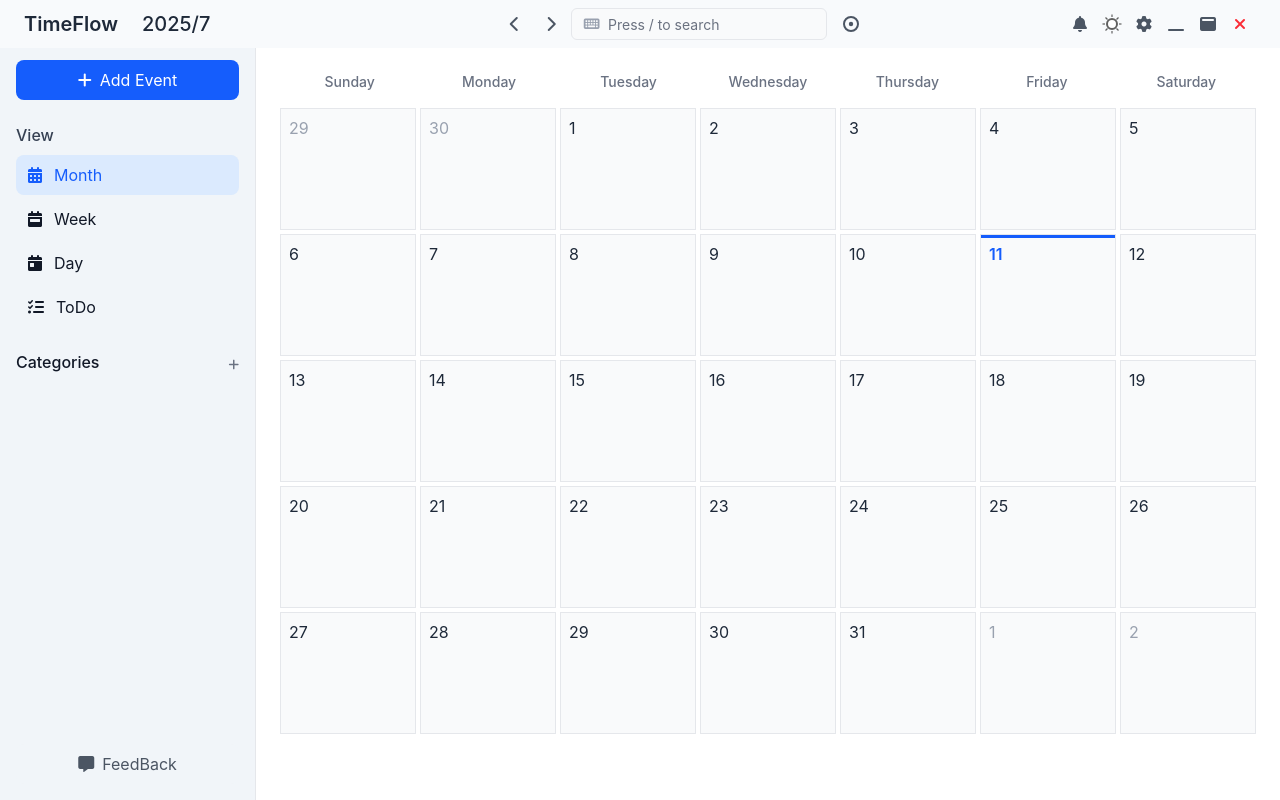
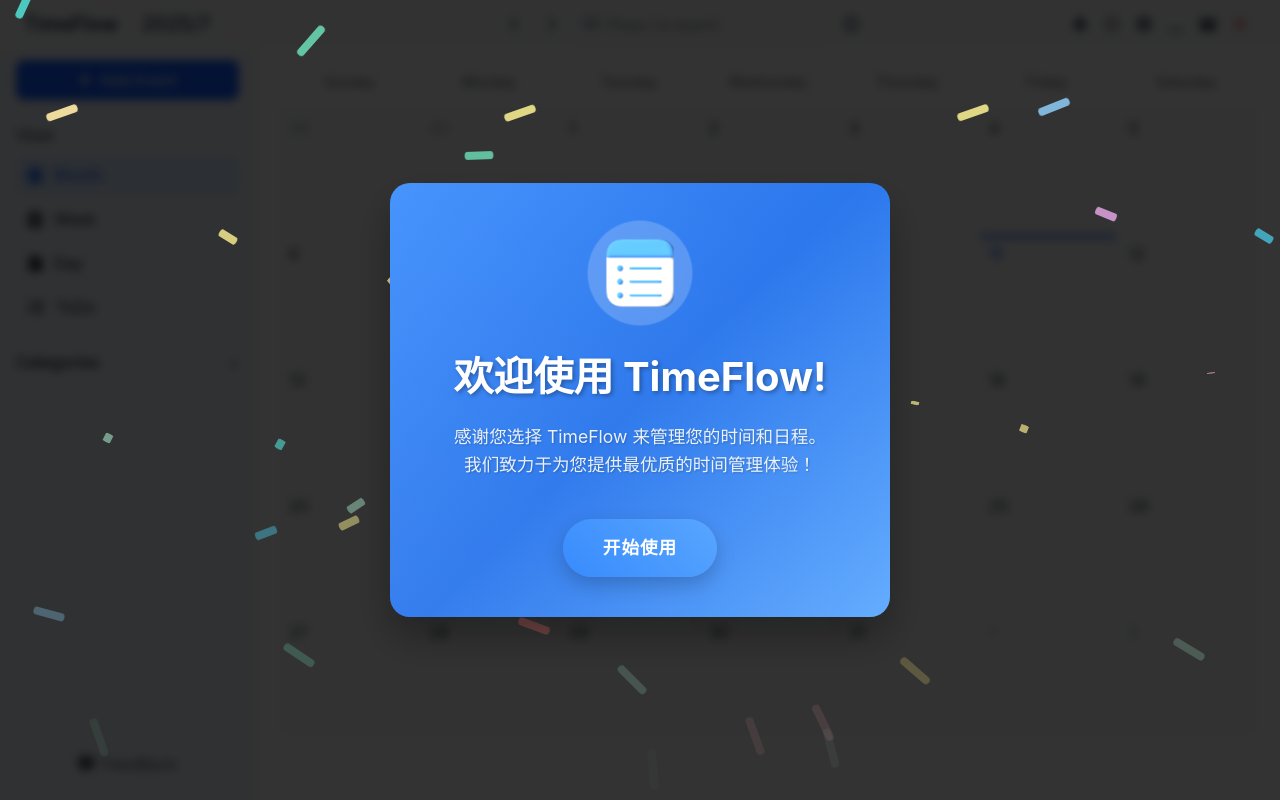
Before and after one commit to SYSU-TimeFlow/TimeFlow, a Vue app: page /#/ in a window 1280 px wide. Built offline with nearby package versions, Linux system fonts and the light colour scheme.

Commit message:
feat(welcome_page): init

```diff
--- a/package.json
+++ b/package.json
@@ -1,7 +1,7 @@
 {
   "name": "TimeFlow",
   "private": true,
-  "version": "1.2.0",
+  "version": "1.2.1",
   "type": "module",
   "main": "./src/main/main.js",
   "config": {
--- /dev/null
+++ b/src/renderer/components/pages/WelcomePage.vue
@@ -0,0 +1,285 @@
+<!--
+  @component: WelcomePage
+  @description: 欢迎界面组件，包含感谢信息和彩色飘带动画效果，只在首次使用时显示
+  @author: GitHub Copilot
+  @date: 2025-07-12
+-->
+
+<template>
+  <div v-if="showWelcome" class="welcome-modal-overlay" @click="closeWelcome">
+    <!-- 彩色飘带背景 -->
+    <div class="confetti-container">
+      <div
+        v-for="(ribbon, index) in ribbons"
+        :key="index"
+        class="ribbon"
+        :style="getRibbonStyle(ribbon)"
+      ></div>
+    </div>
+
+    <!-- 欢迎内容 -->
+    <div class="welcome-modal" @click.stop>
+      <div class="welcome-content">
+        <!-- 应用图标 -->
+        <div class="welcome-icon">
+          <div class="icon-circle">
+            <img src="/icon.png" alt="TimeFlow" class="app-icon" />
+          </div>
+        </div>
+
+        <!-- 欢迎标题 -->
+        <h1 class="welcome-title">欢迎使用 TimeFlow!</h1>
+
+        <!-- 感谢信息 -->
+        <p class="welcome-message">
+          感谢您选择 TimeFlow 来管理您的时间和日程。
+          <br>
+          我们致力于为您提供最优质的时间管理体验！
+        </p>
+
+        <!-- 开始按钮 -->
+        <button class="start-button" @click="closeWelcome">
+          开始使用
+        </button>
+      </div>
+    </div>
+  </div>
+</template>
+
+<script lang="ts" setup>
+import { ref, onMounted, onUnmounted } from 'vue';
+import { useSettingStore } from '../../stores/setting';
+
+const settingStore = useSettingStore();
+
+// 响应式数据
+const showWelcome = ref(false);
+const ribbons = ref<Array<{color: string, delay: number, duration: number, left: number}>>([]);
+
+// 彩色飘带配置 - 恢复彩色效果
+const ribbonColors = [
+  '#FF6B6B', '#4ECDC4', '#45B7D1', '#96CEB4', '#FFEAA7',
+  '#DDA0DD', '#98D8C8', '#F7DC6F', '#BB8FCE', '#85C1E9',
+  '#FF9999', '#66CDAA', '#87CEEB', '#F0E68C', '#FFB6C1'
+];
+
+// 生成飘带数据
+const generateRibbons = () => {
+  const ribbonCount = 40;
+  ribbons.value = [];
+
+  for (let i = 0; i < ribbonCount; i++) {
+    ribbons.value.push({
+      color: ribbonColors[Math.floor(Math.random() * ribbonColors.length)],
+      delay: Math.random() * 2000,
+      duration: 1500 + Math.random() * 1000,
+      left: Math.random() * 100
+    });
+  }
+};
+
+// 获取飘带样式
+const getRibbonStyle = (ribbon: any) => {
+  return {
+    backgroundColor: ribbon.color,
+    left: `${ribbon.left}%`,
+    animationDelay: `${ribbon.delay}ms`,
+    animationDuration: `${ribbon.duration}ms`
+  };
+};
+
+// 关闭欢迎界面
+const closeWelcome = () => {
+  showWelcome.value = false;
+  settingStore.setWelcomeShown(true);
+};
+
+// 组件挂载时检查是否需要显示欢迎界面
+onMounted(() => {
+  if (!settingStore.hasWelcomeBeenShown) {
+    showWelcome.value = true;
+    generateRibbons();
+  }
+});
+</script>
+
+<style scoped>
+.welcome-modal-overlay {
+  position: fixed;
+  top: 0;
+  left: 0;
+  width: 100vw;
+  height: 100vh;
+  background-color: rgba(0, 0, 0, 0.8);
+  display: flex;
+  justify-content: center;
+  align-items: center;
+  z-index: 9999;
+  backdrop-filter: blur(5px);
+}
+
+.confetti-container {
+  position: absolute;
+  top: 0;
+  left: 0;
+  width: 100%;
+  height: 100%;
+  overflow: hidden;
+  pointer-events: none;
+}
+
+.ribbon {
+  position: absolute;
+  width: 8px;
+  height: 40px;
+  top: -40px;
+  border-radius: 4px;
+  animation: twistAndFall linear infinite;
+  opacity: 0.9;
+  transform-origin: center;
+}
+
+@keyframes twistAndFall {
+  0% {
+    transform: translateY(-40px) rotateZ(0deg) rotateX(0deg);
+    opacity: 1;
+  }
+  50% {
+    transform: translateY(50vh) rotateZ(180deg) rotateX(90deg);
+    opacity: 0.8;
+  }
+  100% {
+    transform: translateY(100vh) rotateZ(360deg) rotateX(180deg);
+    opacity: 0;
+  }
+}
+
+.welcome-modal {
+  background: linear-gradient(135deg, #388bfd 0%, #1f6feb 50%, #58a6ff 100%);
+  border-radius: 20px;
+  padding: 40px;
+  max-width: 500px;
+  width: 90%;
+  text-align: center;
+  box-shadow: 0 20px 40px rgba(0, 0, 0, 0.3);
+  animation: modalAppear 0.5s ease-out;
+  position: relative;
+  overflow: hidden;
+}
+
+.welcome-modal::before {
+  content: '';
+  position: absolute;
+  top: 0;
+  left: 0;
+  right: 0;
+  bottom: 0;
+  background: linear-gradient(45deg, rgba(255,255,255,0.1) 0%, rgba(255,255,255,0.05) 100%);
+  pointer-events: none;
+}
+
+@keyframes modalAppear {
+  0% {
+    opacity: 0;
+    transform: scale(0.8) translateY(20px);
+  }
+  100% {
+    opacity: 1;
+    transform: scale(1) translateY(0);
+  }
+}
+
+.welcome-content {
+  position: relative;
+  z-index: 1;
+}
+
+.welcome-icon {
+  margin-bottom: 24px;
+}
+
+.icon-circle {
+  width: 100px;
+  height: 100px;
+  background: rgba(255, 255, 255, 0.2);
+  border-radius: 50%;
+  display: inline-flex;
+  align-items: center;
+  justify-content: center;
+  backdrop-filter: blur(10px);
+  animation: pulse 2s ease-in-out infinite;
+}
+
+.app-icon {
+  width: 64px;
+  height: 64px;
+  filter: brightness(1.2) contrast(1.1);
+}
+
+@keyframes pulse {
+  0%, 100% {
+    transform: scale(1);
+  }
+  50% {
+    transform: scale(1.05);
+  }
+}
+
+.welcome-title {
+  font-size: 2.5rem;
+  font-weight: bold;
+  color: white;
+  margin-bottom: 16px;
+  text-shadow: 2px 2px 4px rgba(0, 0, 0, 0.3);
+}
+
+.welcome-message {
+  font-size: 1.1rem;
+  color: rgba(255, 255, 255, 0.9);
+  line-height: 1.6;
+  margin-bottom: 40px;
+  text-shadow: 1px 1px 2px rgba(0, 0, 0, 0.2);
+}
+
+.start-button {
+  background: linear-gradient(45deg, #388bfd, #58a6ff);
+  color: white;
+  border: none;
+  padding: 16px 40px;
+  border-radius: 50px;
+  font-size: 1.1rem;
+  font-weight: bold;
+  cursor: pointer;
+  transition: all 0.3s ease;
+  box-shadow: 0 8px 20px rgba(0, 0, 0, 0.2);
+  text-transform: uppercase;
+  letter-spacing: 1px;
+}
+
+.start-button:hover {
+  transform: translateY(-2px);
+  box-shadow: 0 12px 25px rgba(0, 0, 0, 0.3);
+  background: linear-gradient(45deg, #1f6feb, #388bfd);
+}
+
+.start-button:active {
+  transform: translateY(0);
+  box-shadow: 0 6px 15px rgba(0, 0, 0, 0.2);
+}
+
+/* 响应式设计 */
+@media (max-width: 640px) {
+  .welcome-modal {
+    padding: 24px;
+    margin: 20px;
+  }
+
+  .welcome-title {
+    font-size: 2rem;
+  }
+
+  .welcome-message {
+    font-size: 1rem;
+  }
+}
+</style>
--- a/src/renderer/const/index.ts
+++ b/src/renderer/const/index.ts
@@ -56,6 +56,7 @@ export interface Settings {
   showLunar: boolean;
   weekStart: string;
   language: string;
+  hasWelcomeBeenShown: boolean;
 }
 
 // 添加日期相关的接口定义
--- a/src/renderer/stores/setting.ts
+++ b/src/renderer/stores/setting.ts
@@ -33,6 +33,7 @@ export const useSettingStore = defineStore("setting", () => {
   const showLunar = ref(false);
   const weekStart = ref("0"); // 0 for Sunday, 1 for Monday
   const language = ref("zh-CN");
+  const hasWelcomeBeenShown = ref(false);
 
   // 所有设置的聚合对象
   const allSettings = computed(
@@ -45,6 +46,7 @@ export const useSettingStore = defineStore("setting", () => {
       showLunar: showLunar.value,
       weekStart: weekStart.value,
       language: language.value,
+      hasWelcomeBeenShown: hasWelcomeBeenShown.value,
     })
   );
 
@@ -117,6 +119,8 @@ export const useSettingStore = defineStore("setting", () => {
           typeof settings.showLunar === "boolean" ? settings.showLunar : false;
         weekStart.value = settings.weekStart || "0";
         language.value = settings.language || "zh-CN";
+        hasWelcomeBeenShown.value =
+          typeof settings.hasWelcomeBeenShown === "boolean" ? settings.hasWelcomeBeenShown : false;
 
         // 加载完设置后应用主题
         applyTheme(themeMode.value);
@@ -268,6 +272,7 @@ export const useSettingStore = defineStore("setting", () => {
     showLunar,
     weekStart,
     language,
+    hasWelcomeBeenShown,
 
     // 计算属性
     allSettings,
@@ -283,6 +288,10 @@ export const useSettingStore = defineStore("setting", () => {
     setWeekStart,
     getWeekStart,
     toggleWeekStart,
+    setWelcomeShown: (shown: boolean) => {
+      hasWelcomeBeenShown.value = shown;
+      saveSettings();
+    },
 
     // 本地存储相关
     saveSettings,
--- a/src/renderer/views/CalendarApp.vue
+++ b/src/renderer/views/CalendarApp.vue
@@ -32,6 +32,8 @@
     <SettingPage />
     <!-- 消息模态框组件 (用于显示应用内消息和通知) -->
     <MessagePage />
+    <!-- 欢迎界面组件 -->
+    <WelcomePage />
   </div>
 </template>
 
@@ -46,6 +48,7 @@ import CategoryPage from "../components/pages/CategoryPage.vue";
 import SettingPage from "../components/pages/SettingPage.vue";
 import HelpPage from "../components/pages/HelpPage.vue";
 import MessagePage from "../components/pages/MessagePage.vue";
+import WelcomePage from "../components/pages/WelcomePage.vue";
 import { useUiStore } from "../stores/ui";
 import { useSettingStore } from "../stores/setting";
 import { useLogger, useErrorHandler } from "../utils/useLogger.js";
```
